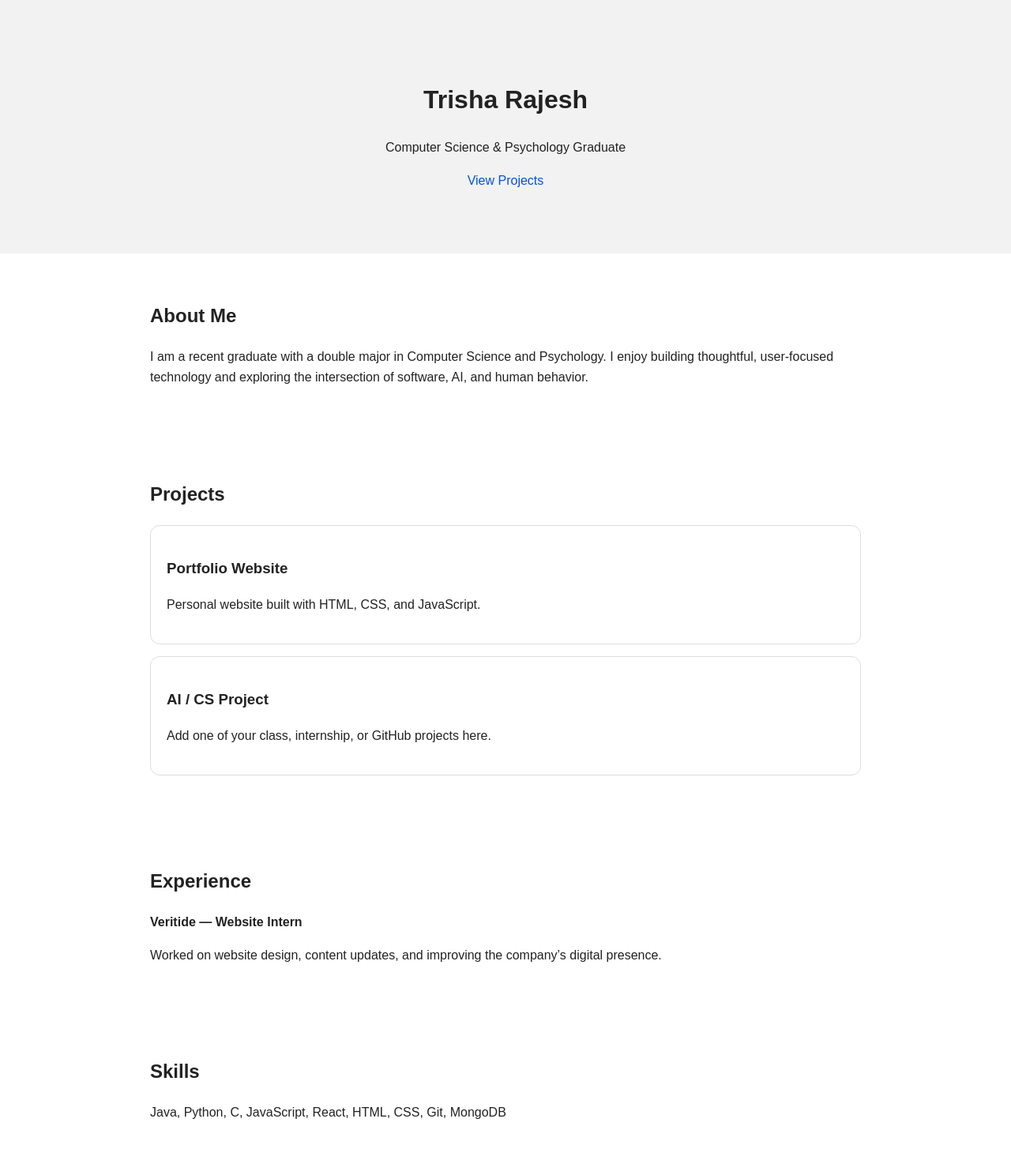
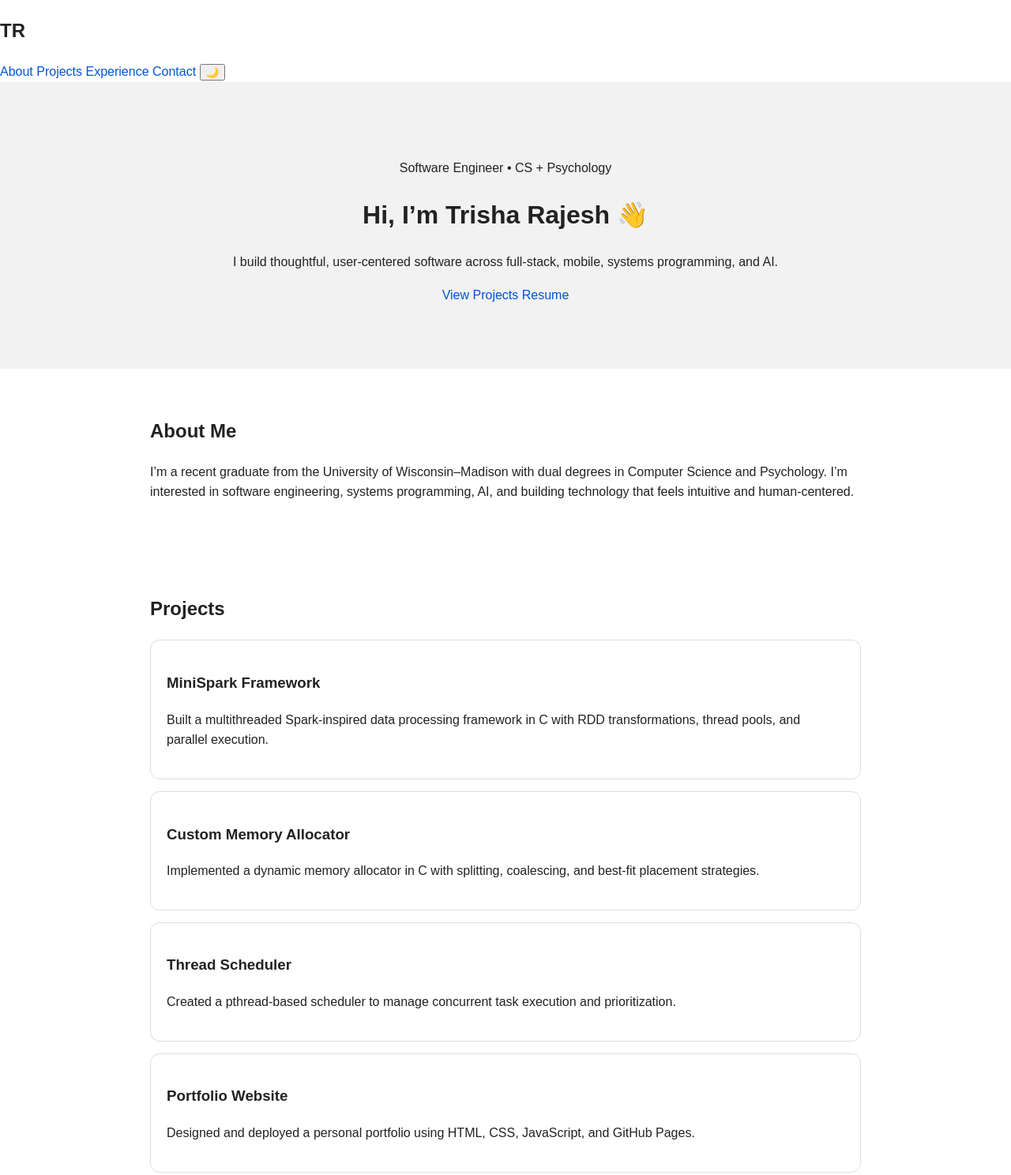
Before and after one commit to trisha-rajesh/trisha-rajesh.github.io, a plain HTML site: page index.html in a window 1280 px wide. Shown: the top 1488 px of the page at 79% size. Drawn offline with Linux system fonts and the light colour scheme.

Commit message:
Update index.html

```diff
--- a/index.html
+++ b/index.html
@@ -1,58 +1,105 @@
 <!DOCTYPE html>
-<html>
+<html lang="en">
 <head>
+  <meta charset="UTF-8" />
+  <meta name="viewport" content="width=device-width, initial-scale=1.0" />
   <title>Trisha Rajesh | Portfolio</title>
-  <link rel="stylesheet" href="style.css">
+  <link rel="stylesheet" href="style.css" />
 </head>
 <body>
 
-  <header>
-    <h1>Trisha Rajesh</h1>
-    <p>Computer Science & Psychology Graduate</p>
-    <a href="#projects">View Projects</a>
+  <nav>
+    <h2>TR</h2>
+    <div>
+      <a href="#about">About</a>
+      <a href="#projects">Projects</a>
+      <a href="#experience">Experience</a>
+      <a href="#contact">Contact</a>
+      <button id="themeToggle">🌙</button>
+    </div>
+  </nav>
+
+  <header class="hero">
+    <p class="tag">Software Engineer • CS + Psychology</p>
+    <h1>Hi, I’m Trisha Rajesh 👋</h1>
+    <p class="hero-text">
+      I build thoughtful, user-centered software across full-stack, mobile,
+      systems programming, and AI.
+    </p>
+    <div class="buttons">
+      <a href="#projects">View Projects</a>
+      <a href="resume.pdf" target="_blank" class="secondary">Resume</a>
+    </div>
   </header>
 
-  <section id="about">
+  <section id="about" class="reveal">
     <h2>About Me</h2>
     <p>
-      I am a recent graduate with a double major in Computer Science and Psychology.
-      I enjoy building thoughtful, user-focused technology and exploring the intersection
-      of software, AI, and human behavior.
+      I’m a recent graduate from the University of Wisconsin–Madison with dual
+      degrees in Computer Science and Psychology. I’m interested in software
+      engineering, systems programming, AI, and building technology that feels
+      intuitive and human-centered.
     </p>
   </section>
 
-  <section id="projects">
+  <section id="projects" class="reveal">
     <h2>Projects</h2>
 
+    <div class="grid">
+      <div class="card">
+        <h3>MiniSpark Framework</h3>
+        <p>Built a multithreaded Spark-inspired data processing framework in C with RDD transformations, thread pools, and parallel execution.</p>
+      </div>
+
+      <div class="card">
+        <h3>Custom Memory Allocator</h3>
+        <p>Implemented a dynamic memory allocator in C with splitting, coalescing, and best-fit placement strategies.</p>
+      </div>
+
+      <div class="card">
+        <h3>Thread Scheduler</h3>
+        <p>Created a pthread-based scheduler to manage concurrent task execution and prioritization.</p>
+      </div>
+
+      <div class="card">
+        <h3>Portfolio Website</h3>
+        <p>Designed and deployed a personal portfolio using HTML, CSS, JavaScript, and GitHub Pages.</p>
+      </div>
+    </div>
+  </section>
+
+  <section id="experience" class="reveal">
+    <h2>Experience</h2>
+
     <div class="card">
-      <h3>Portfolio Website</h3>
-      <p>Personal website built with HTML, CSS, and JavaScript.</p>
+      <h3>Full-Stack Developer Intern — Spotidol</h3>
+      <p>Built features for mobile and web applications using React Native, Angular, Node.js, MongoDB, and TensorFlow.</p>
     </div>
 
     <div class="card">
-      <h3>AI / CS Project</h3>
-      <p>Add one of your class, internship, or GitHub projects here.</p>
+      <h3>NLP Intern — Docuvision</h3>
+      <p>Supported NLP-based redaction systems by preparing, annotating, and validating documents containing PII.</p>
     </div>
   </section>
 
-  <section id="experience">
-    <h2>Experience</h2>
-    <p><strong>Veritide — Website Intern</strong></p>
-    <p>Worked on website design, content updates, and improving the company’s digital presence.</p>
+  <section id="skills" class="reveal">
+    <h2>Skills</h2>
+    <p><strong>Languages:</strong> Java, C, C++, Python, JavaScript</p>
+    <p><strong>Tools:</strong> React Native, Angular, Node.js, MongoDB, TensorFlow, Git</p>
+    <p><strong>CS:</strong> Data Structures, Algorithms, Operating Systems, Memory Management, Multithreading</p>
   </section>
 
-  <section id="skills">
-    <h2>Skills</h2>
-    <p>Java, Python, C, JavaScript, React, HTML, CSS, Git, MongoDB</p>
+  <section id="contact" class="reveal">
+    <h2>Contact</h2>
+    <p>Email: <a href="mailto:trisharajesh23@gmail.com">trisharajesh23@gmail.com</a></p>
+    <p>GitHub: <a href="https://github.com/YOUR-USERNAME" target="_blank">github.com/YOUR-USERNAME</a></p>
+    <p>LinkedIn: <a href="https://linkedin.com/in/YOUR-LINK" target="_blank">linkedin.com/in/YOUR-LINK</a></p>
   </section>
 
-  <section id="contact">
-    <h2>Contact</h2>
-    <p>Email: your-email@email.com</p>
-    <p>LinkedIn: linkedin.com/in/yourname</p>
-    <p>GitHub: github.com/yourusername</p>
-    <a href="resume.pdf">Download Resume</a>
-  </section>
+  <footer>
+    <p>© 2026 Trisha Rajesh</p>
+  </footer>
 
+  <script src="script.js"></script>
 </body>
 </html>
```
